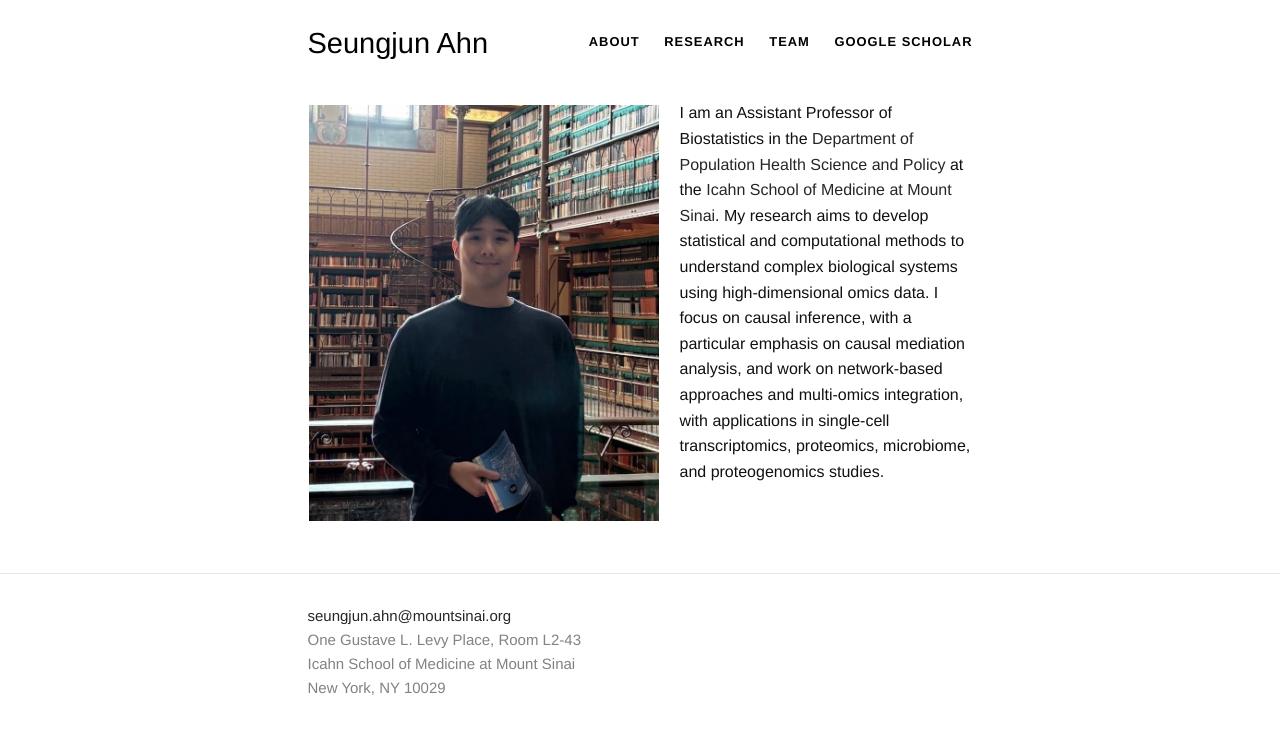
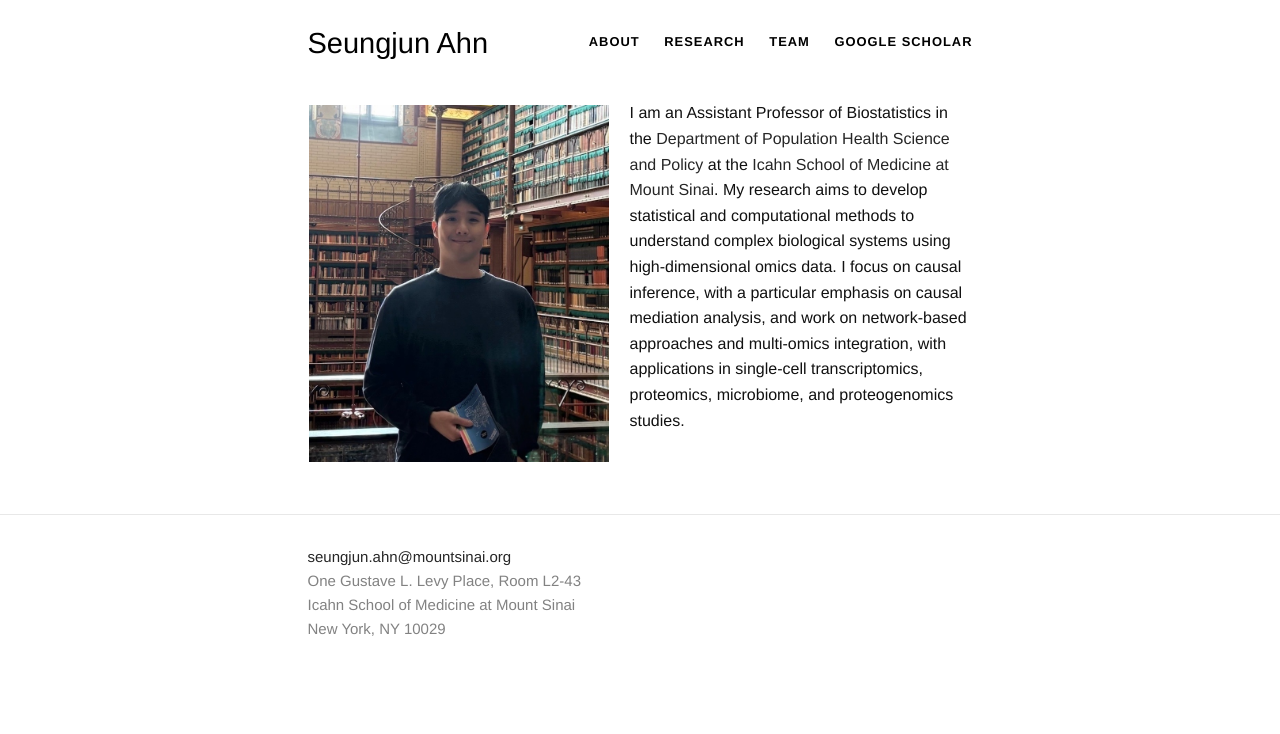
Before and after one commit to sjahnn/sjahnn.github.io, a Jekyll site: the page built from index.html, in a window 1280 px wide. Shown: the top 734 px of the page. Built offline with Jekyll 4.4.1, drawn with Linux system fonts in a browser that asks for light colours.

Commit message:
Update index.html

```diff
--- a/index.html
+++ b/index.html
@@ -14,7 +14,7 @@
 
 
 <div class="default">
- <dl class="wp-caption alignleft" style="max-width: 350px">
+ <dl class="wp-caption alignleft" style="max-width: 300px">
 <dt><a href=""><img class="" src="/images/SAhn_Rijksmuseum_092025.JPG" alt="" /></a>
 	<img padding: 11px;></dt>
 <dd></dd>
```
